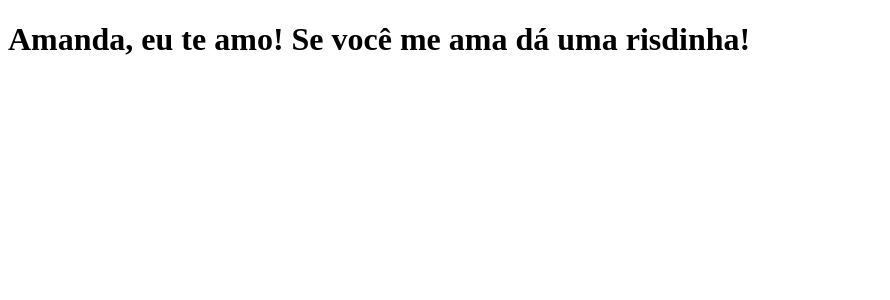
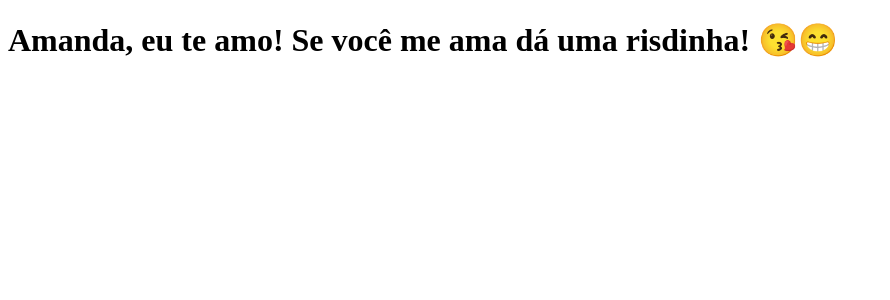
Before and after one commit to Luckaos/clone-tabnews, a Next.js app: page / in a window 1280 px wide. Shown: the top 300 px of the page, without its empty margins (0-890 px from the left). Built offline with nearby package versions, Linux system fonts and the light colour scheme.

Commit message:
Modifica a frase

```diff
--- a/pages/index.js
+++ b/pages/index.js
@@ -1,5 +1,5 @@
 function Home(){
-    return <h1>Amanda, eu te amo! Se você me ama dá uma risdinha!</h1>
+    return <h1>Amanda, eu te amo! Se você me ama dá uma risdinha! 😘😁</h1>
 }
 
 export default Home;
```
